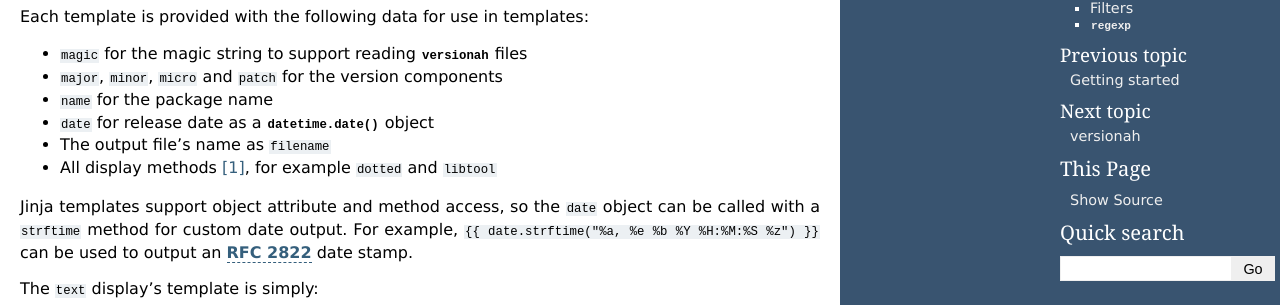
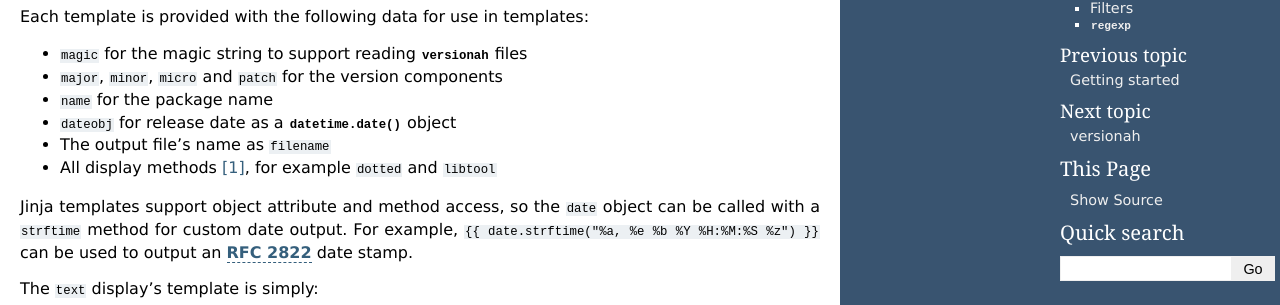
Before and after one commit to JNRowe/versionah, a Sphinx documentation site: the page built from doc/templates.rst, in a window 1280 px wide and 900 px high, scrolled down 517 px. Shown: the part 142-447 px from the top of the window. Built offline with Sphinx 7.4.7, drawn with Linux system fonts in a browser that asks for light colours; the version number could not be read and is left out.

Commit message:
Export Version.date object to templates as dateobj.

```diff
--- a/doc/templates.rst
+++ b/doc/templates.rst
@@ -37,7 +37,7 @@
 * ``magic`` for the magic string to support reading :mod:`versionah` files
 * ``major``, ``minor``, ``micro`` and ``patch`` for the version components
 * ``name`` for the package name
-* ``date`` for release date as a :py:func:`datetime.date` object
+* ``dateobj`` for release date as a :py:func:`datetime.date` object
 * The output file's name as ``filename``
 * All display methods [#]_, for example ``dotted`` and ``libtool``
 
--- a/versionah/__init__.py
+++ b/versionah/__init__.py
@@ -299,6 +299,7 @@
         """
         data = self.__dict__
         data["filename"] = filename
+        data["dateobj"] = self.date
         data["magic"] = "This is %s version %s (%s)" % (self.name,
                                                         self.as_dotted(),
                                                         self.as_date())
```
